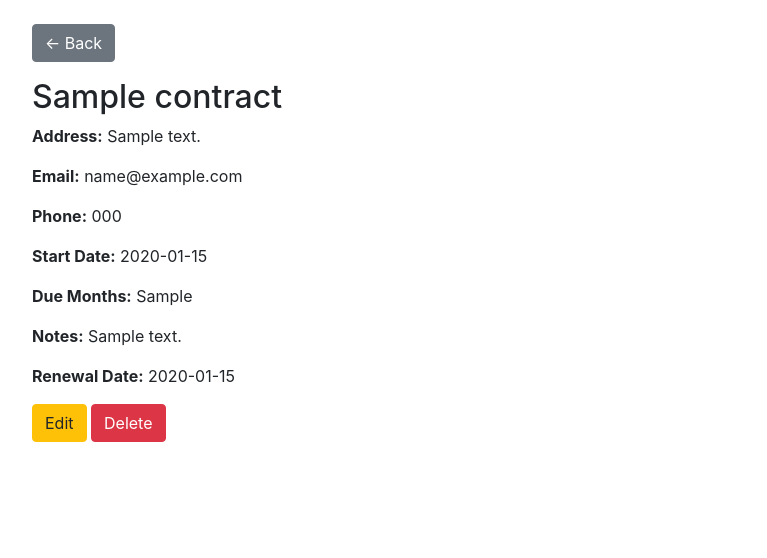
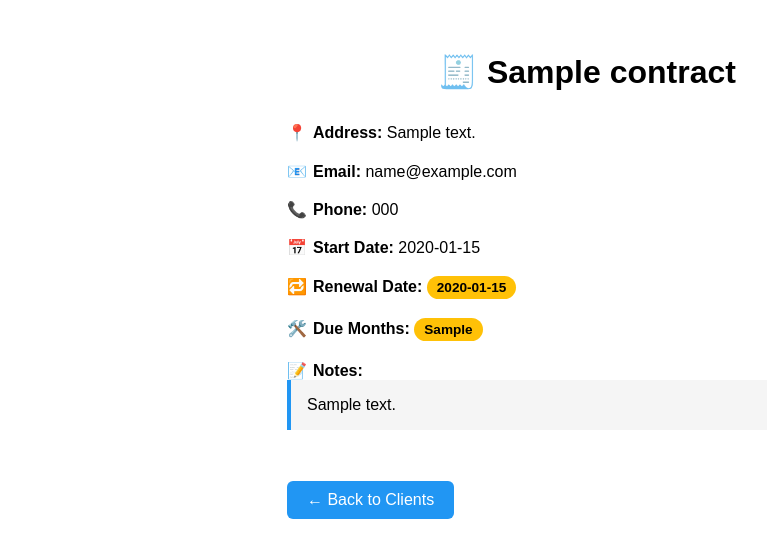
Before and after one commit to JGiordano87/gio-tech-maintenance-app, a Flask app: template templates/detail.html in a window 1280 px wide. Shown: the top 558 px of the page, without its empty margins (53-820 px from the left). Run offline with Flask 3, Linux system fonts and the light colour scheme; the template is opened without the code that fills it: values that come from a table or form of the project are taken from there, others are empty; tables that the repository leaves empty hold one stand-in row (values such as "Sample post"); some libraries are stand-ins or nearby versions.

Commit message:
Update detail view with icons and badges

```diff
--- a/templates/detail.html
+++ b/templates/detail.html
@@ -1,23 +1,105 @@
-
 <!DOCTYPE html>
-<html>
+<html lang="en">
 <head>
-    <title>Client Details</title>
-    <link rel="stylesheet" href="https://stackpath.bootstrapcdn.com/bootstrap/4.5.2/css/bootstrap.min.css">
+    <meta charset="UTF-8">
+    <title>{{ contract.name }}</title>
+    <style>
+        body {
+            font-family: Arial, sans-serif;
+            background-color: #fff;
+            padding: 2rem;
+            max-width: 600px;
+            margin: auto;
+        }
+        h1 {
+            text-align: center;
+            margin-bottom: 2rem;
+        }
+        .field {
+            margin-bottom: 1.2rem;
+        }
+        .field span {
+            font-weight: bold;
+        }
+        .icon {
+            margin-right: 6px;
+        }
+        .badge {
+            display: inline-block;
+            padding: 4px 10px;
+            border-radius: 12px;
+            font-size: 0.85rem;
+            color: #fff;
+            margin-right: 5px;
+        }
+        .badge-green {
+            background-color: #4CAF50;
+        }
+        .badge-yellow {
+            background-color: #FFC107;
+            color: #000;
+        }
+        .badge-red {
+            background-color: #F44336;
+        }
+        .notes {
+            background: #f5f5f5;
+            border-left: 4px solid #2196F3;
+            padding: 1rem;
+            white-space: pre-wrap;
+        }
+        a.back-button {
+            display: inline-block;
+            margin-top: 2rem;
+            padding: 10px 20px;
+            background: #2196F3;
+            color: white;
+            text-decoration: none;
+            border-radius: 6px;
+        }
+    </style>
 </head>
 <body>
-<div class="container mt-4">
-    <a href="/" class="btn btn-secondary mb-3">← Back</a>
-    <h2>{{ contract['name'] }}</h2>
-    <p><strong>Address:</strong> {{ contract['address'] }}</p>
-    <p><strong>Email:</strong> {{ contract['email'] }}</p>
-    <p><strong>Phone:</strong> {{ contract['phone'] }}</p>
-    <p><strong>Start Date:</strong> {{ contract['start_date'] }}</p>
-    <p><strong>Due Months:</strong> {{ contract['due_months'] }}</p>
-    <p><strong>Notes:</strong> {{ contract['notes'] }}</p>
-    <p><strong>Renewal Date:</strong> {{ contract['renewal_date'] }}</p>
-    <a href="/edit/{{ contract['id'] }}" class="btn btn-warning">Edit</a>
-    <a href="/delete/{{ contract['id'] }}" class="btn btn-danger">Delete</a>
-</div>
+    <h1>🧾 {{ contract.name }}</h1>
+
+    <div class="field"><span class="icon">📍</span><span>Address:</span> {{ contract.address }}</div>
+    <div class="field"><span class="icon">📧</span><span>Email:</span> {{ contract.email }}</div>
+    <div class="field"><span class="icon">📞</span><span>Phone:</span> {{ contract.phone }}</div>
+
+    <div class="field">
+        <span class="icon">📅</span><span>Start Date:</span>
+        {{ contract.start_date }}
+    </div>
+
+    <div class="field">
+        <span class="icon">🔁</span><span>Renewal Date:</span>
+        {% if contract.renewal_date %}
+            {% set renewal_month = contract.renewal_date.strftime('%m') %}
+            {% set current_month = now.strftime('%m') %}
+            {% if renewal_month == current_month %}
+                <span class="badge badge-red">{{ contract.renewal_date }}</span>
+            {% elif renewal_month|int - current_month|int <= 2 %}
+                <span class="badge badge-yellow">{{ contract.renewal_date }}</span>
+            {% else %}
+                <span class="badge badge-green">{{ contract.renewal_date }}</span>
+            {% endif %}
+        {% else %}
+            <span class="badge badge-yellow">Not Set</span>
+        {% endif %}
+    </div>
+
+    <div class="field">
+        <span class="icon">🛠️</span><span>Due Months:</span>
+        {% for month in contract.due_months.split(',') %}
+            <span class="badge badge-yellow">{{ month.strip() }}</span>
+        {% endfor %}
+    </div>
+
+    <div class="field">
+        <span class="icon">📝</span><span>Notes:</span>
+        <div class="notes">{{ contract.notes }}</div>
+    </div>
+
+    <a class="back-button" href="/">← Back to Clients</a>
 </body>
 </html>
```
